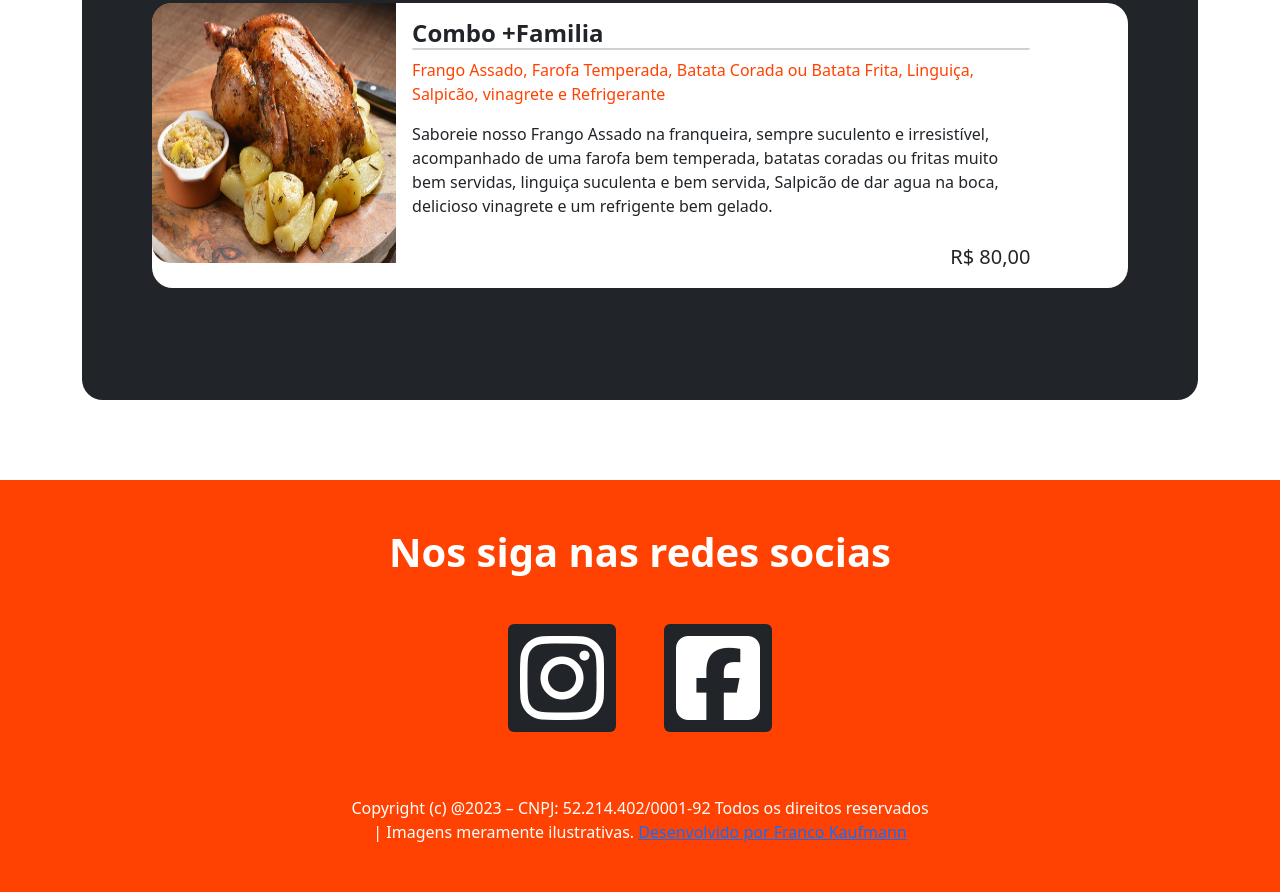
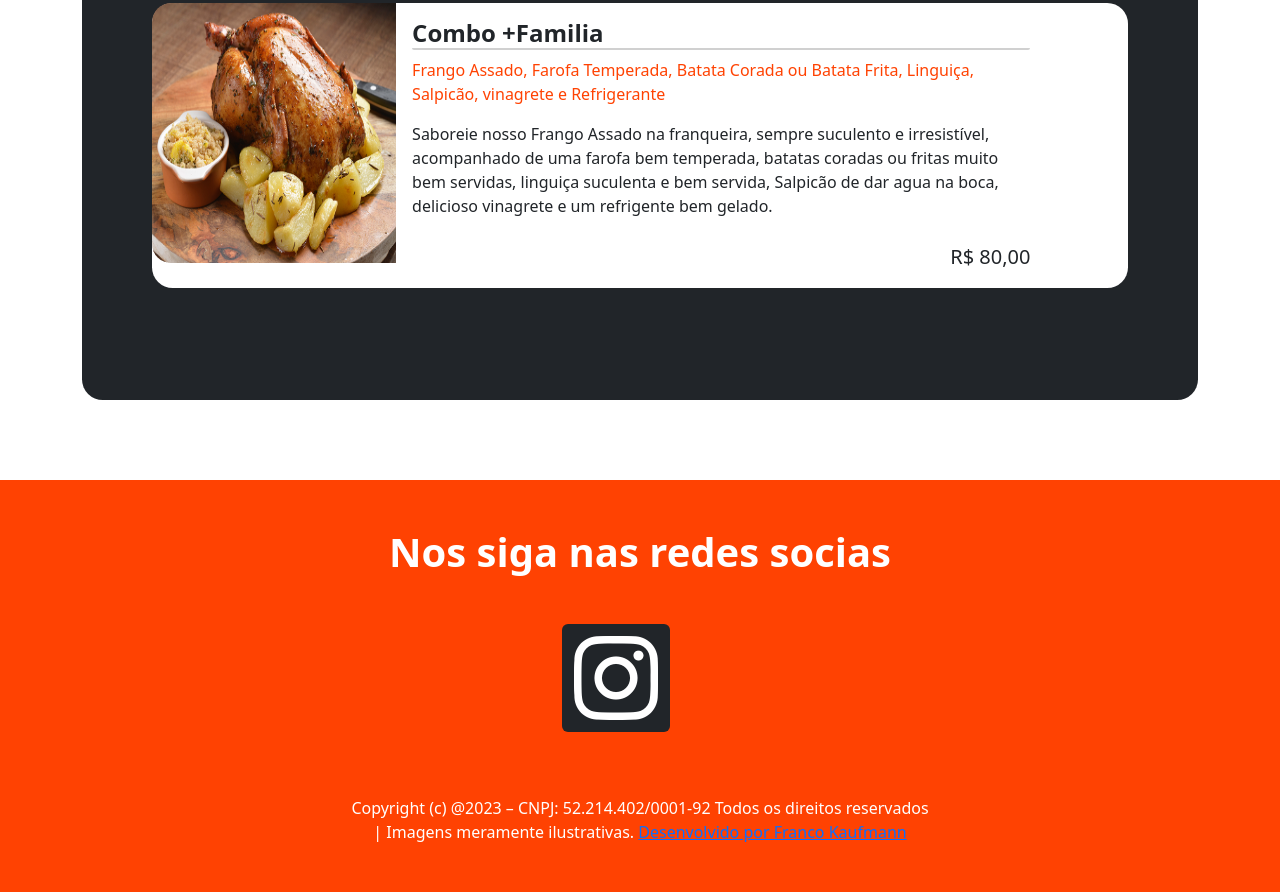
Before and after one commit to FrancoKaufmann/14.Projeto-Frango-da-Vera, a plain HTML site: page cardapio.html in a window 1280 px wide. Shown: the part 1920-2812 px from the top of the page. Drawn offline with nearby package versions, Linux system fonts and the light colour scheme.

Commit message:
added the link at the footer

```diff
--- a/cardapio.html
+++ b/cardapio.html
@@ -180,8 +180,7 @@
         <div>
           <h1 class="text-center fw-bold fs-1 text-white pt-5">Nos siga nas redes socias</h1>
           <div class="d-flex justify-content-center mt-5">
-            <p class="pe-5"><a href="" class="btn btn-dark"><i class="fa-brands fa-instagram fa-6x "></i></a></p>
-            <p><a href="" class="btn btn-dark"><i class="fa-brands fa-square-facebook fa-6x"></i></a></p>
+            <p class="pe-5"><a href="https://www.instagram.com/frangodavera2021/" class="btn btn-dark"><i class="fa-brands fa-instagram fa-6x "></i></a></p>
           </div>
         </div>
         <div class="text-white text-center p-5">
```
